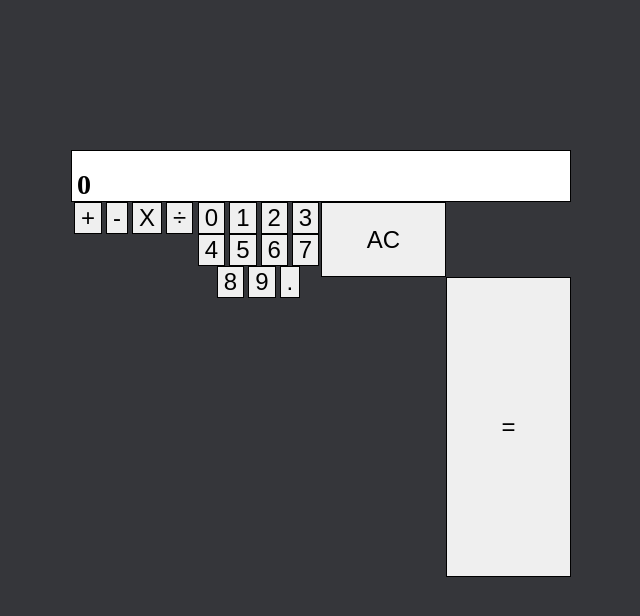
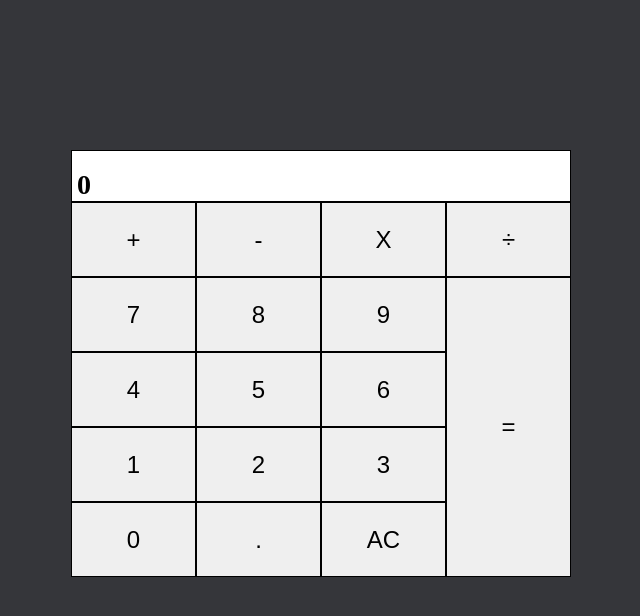
Before and after one commit to middletond1/Calculator, a plain HTML site: page index.html in a window 1280 px wide. Shown: the whole page, without its empty margins (319-959 px from the left). Drawn offline with Linux system fonts and the light colour scheme.

Commit message:
styled calculator, traditional keypad flow, sizing fixed

```diff
--- a/index.html
+++ b/index.html
@@ -13,25 +13,21 @@
             <h3 id="numberinput">0</h3>
         </div>
         <div id="buttons">
-            <div id="operationButtons">
             <button id="addition" class="operator">+</button>
             <button id="subtraction" class="operator">-</button>
             <button id="multiplication" class="operator">X</button>
             <button id="division" class="operator">÷</button>
-            </div>
-            <div id="numberButtons">
+            <button id="numnine" class="number">9</button>
+            <button id="numeight" class="number">8</button>
+            <button id="numseven" class="number">7</button>
+            <button id="numsix" class="number">6</button>
+            <button id="numfive" class="number">5</button>
+            <button id="numfour" class="number">4</button>
+            <button id="numthree" class="number">3</button>
+            <button id="numtwo" class="number">2</button>
+            <button id="numone" class="number">1</button>
             <button id="numzero" class="number">0</button>
-                <button id="numone" class="number">1</button>
-                <button id="numtwo" class="number">2</button>
-                <button id="numthree" class="number">3</button>
-                <button id="numfour" class="number">4</button>
-                <button id="numfive" class="number">5</button>
-                <button id="numsix" class="number">6</button>
-                <button id="numseven" class="number">7</button>
-                <button id="numeight" class="number">8</button>
-                <button id="numnine" class="number">9</button>
             <button id="decimal">.</button>
-            </div>
             <button id="clear">AC</button>
             <button id="equals">=</button>
         </div>
--- a/script.js
+++ b/script.js
@@ -1,7 +1,7 @@
 const numberButtons = document.querySelectorAll('.number');
 const operatorButtons = document.querySelectorAll('.operator');
 const numberInput = document.querySelector('#numberinput');
-const operationButtons = document.querySelector('#operationButtons');
+const buttonsArea = document.querySelector('#buttons');
 let firstOperand = '';
 let secondOperand = '';
 let operator = '';
@@ -36,9 +36,9 @@ numberButtons.forEach(numberButton => {
             drawToDisplay(number);
         }
         if (operator) {
-            if (operationButtons.classList.contains('operatorClicked')) {
+            if (buttonsArea.classList.contains('operatorClicked')) {
                 clearDisplay()
-                operationButtons.classList.remove('operatorClicked')
+                buttonsArea.classList.remove('operatorClicked')
             }
             secondOperand += number;
             drawToDisplay(number);
@@ -64,9 +64,9 @@ document.querySelector('#decimal').addEventListener('click', () => {
         if (secondOperand.includes('.')) {
             return
         }
-        if (operationButtons.classList.contains('operatorClicked')) {
+        if (buttonsArea.classList.contains('operatorClicked')) {
             clearDisplay()
-            operationButtons.classList.remove('operatorClicked')
+            buttonsArea.classList.remove('operatorClicked')
         }
         secondOperand += '.';
         drawToDisplay('.');
@@ -105,7 +105,7 @@ operatorButtons.forEach(operatorButton => {
             operator = selectedOperator;
             clearDisplay()
         }
-        operationButtons.classList.add('operatorClicked');
+        buttonsArea.classList.add('operatorClicked');
         console.log(operator);
     })
 })
--- a/style.css
+++ b/style.css
@@ -15,9 +15,7 @@ button:hover {
 #calculator {
     margin: 150px auto;
     width: 500px;
-    display: flex;
-    flex-wrap: wrap;
-    justify-content: center;
+    display: grid;
 }
 
 #buttons {
@@ -25,6 +23,51 @@ button:hover {
     display: grid;
     grid-template-rows: repeat(5, 75px);
     grid-template-columns: repeat(4, 1fr);
+}
+
+#numone {
+    grid-column: 1;
+    grid-row: 4;
+}
+
+#numtwo {
+    grid-column: 2;
+    grid-row: 4;
+}
+
+#numthree {
+    grid-column: 3;
+    grid-row: 4;
+}
+
+#numfour {
+    grid-column: 1;
+    grid-row: 3;
+}
+
+#numfive {
+    grid-column: 2;
+    grid-row: 3;
+}
+
+#numsix {
+    grid-column: 3;
+    grid-row: 3;
+}
+
+#numseven {
+    grid-column: 1;
+    grid-row: 2;
+}
+
+#numeight {
+    grid-column: 2;
+    grid-row: 2;
+}
+
+#numnine {
+    grid-column: 3;
+    grid-row: 2;
 }
 
 #equals {
```
Lines whose indentation alone changed are shown as unchanged.
